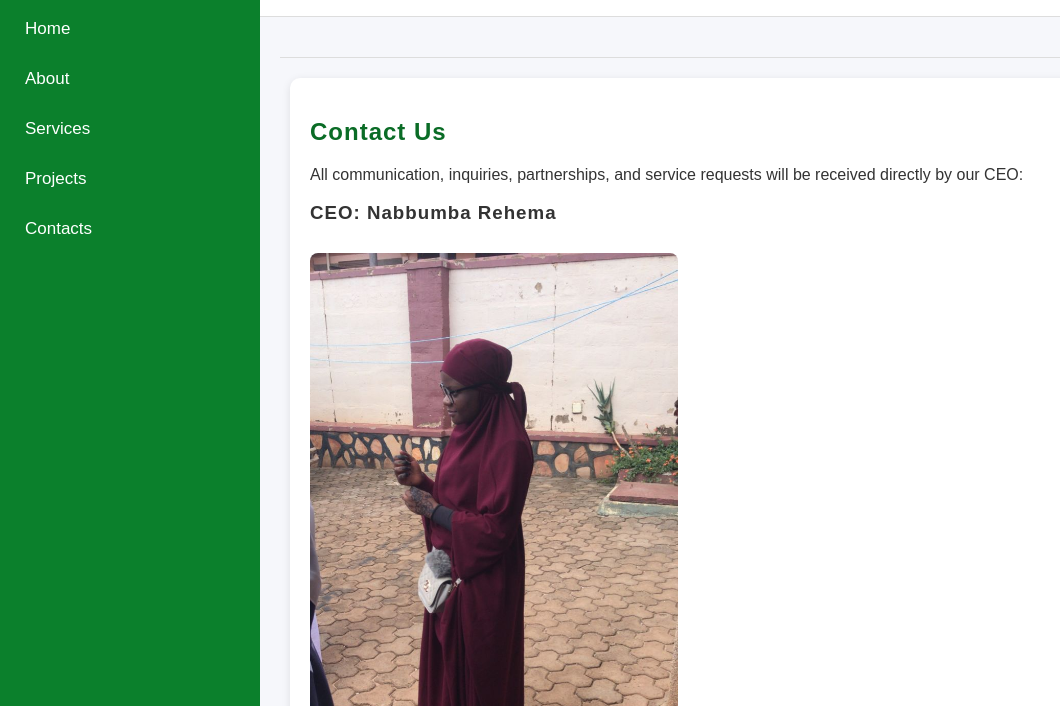
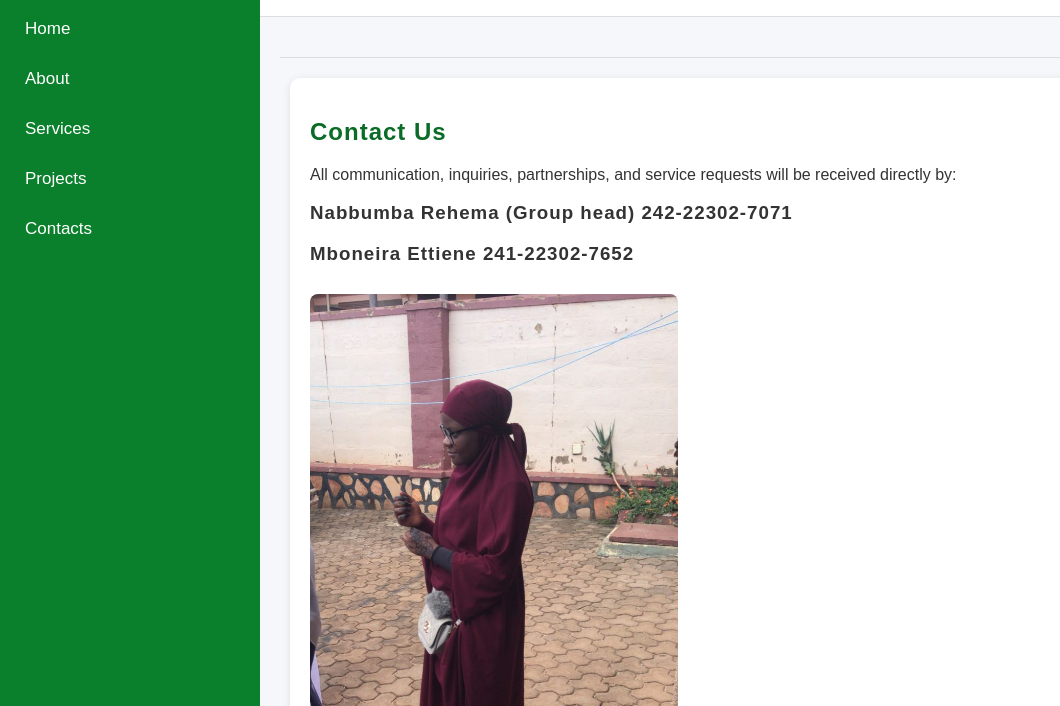
Before and after one commit to nabbumbaRehema-2025/DreamOrganization, a plain HTML site: page contacts.html in a window 1280 px wide. Shown: the part 94-800 px from the top of the page, without its empty margins (0-1060 px from the left). Drawn offline with Linux system fonts and the light colour scheme.

Commit message:
Update contacts.html

```diff
--- a/contacts.html
+++ b/contacts.html
@@ -32,10 +32,11 @@
     <h2>Contact Us</h2>
     <p>
         All communication, inquiries, partnerships, and service requests will be
-        received directly by our CEO:
+        received directly by:
     </p>
 
-    <h3>CEO: Nabbumba Rehema</h3>
+    <h3>Nabbumba Rehema (Group head) 242-22302-7071</h3>
+    <h3>Mboneira Ettiene 241-22302-7652</h3>
 
     <!-- CEO Image -->
     <img src="rehema.jpg" width="40%" alt="CEO Rehema">
```
